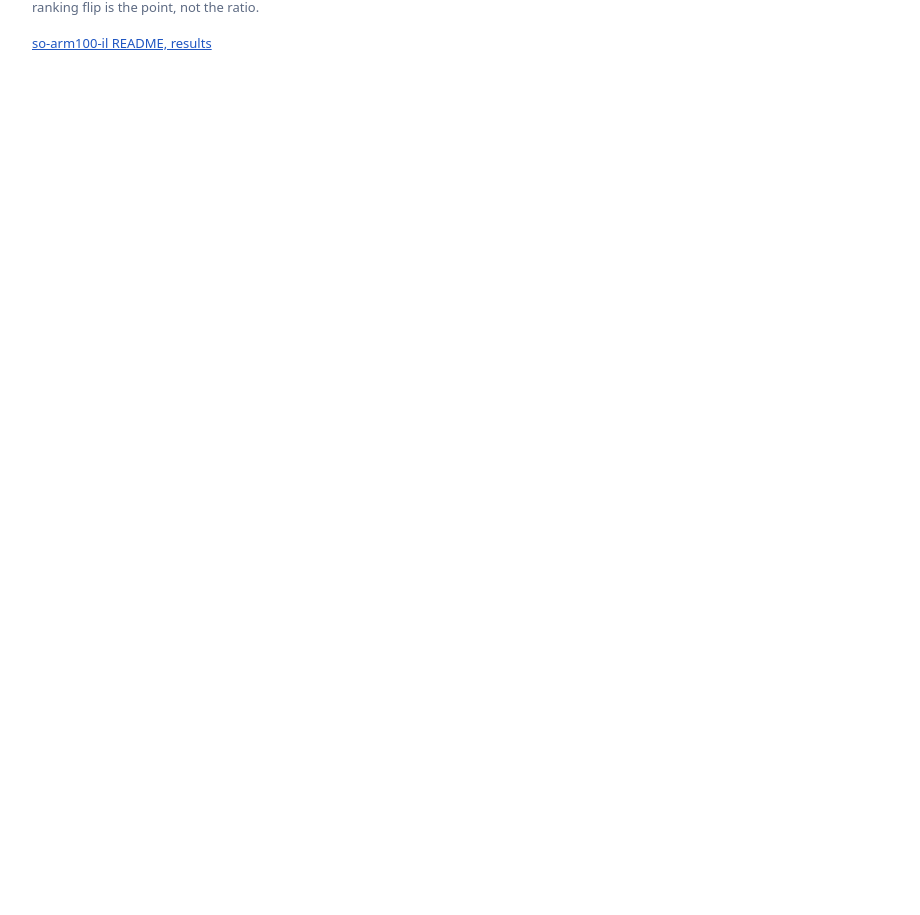
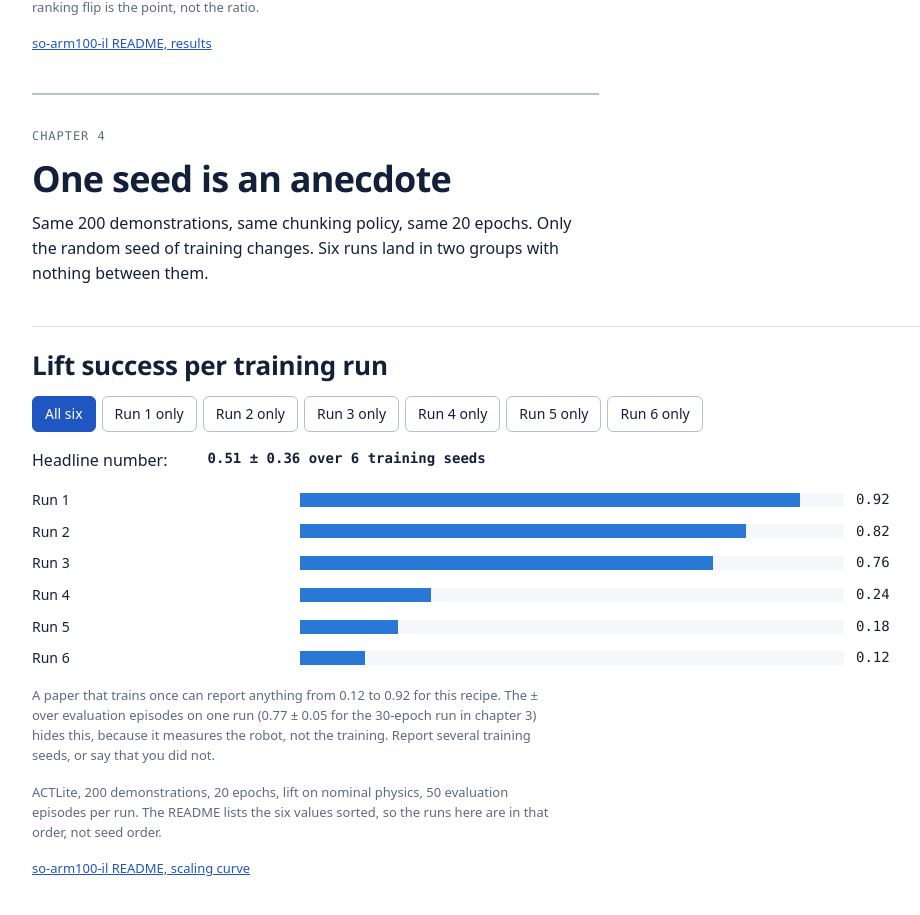
Before and after one commit to AungKaung1928/demos-to-policy, a React (Vite) app: page / in a window 1280 px wide. Shown: the part 919-1834 px from the top of the page, without its empty margins (144-1064 px from the left). Before the commit the page ends 1020 px from the top, so only its background shows below. Built offline with nearby package versions, Linux system fonts and the light colour scheme.

Commit message:
Chapter 4: one seed is an anecdote (6 training runs 0.92..0.12, report one vs mean ± sd, EN/JA), checked at 1280 and 390 px

```diff
--- a/src/App.tsx
+++ b/src/App.tsx
@@ -1,5 +1,6 @@
 import { useState } from 'react'
 import { rows, source } from './data/valloss'
+import { SeedsChapter } from './SeedsChapter'
 import { LangContext, initialLang, saveLang } from './i18n'
 import type { Lang } from './i18n'
 
@@ -146,6 +147,7 @@ export default function App() {
               </a>
             </p>
           </section>
+          <SeedsChapter />
         </main>
       </div>
     </LangContext.Provider>
--- /dev/null
+++ b/src/SeedsChapter.tsx
@@ -0,0 +1,91 @@
+import { useState } from 'react'
+import { mean, sd, seeds, source } from './data/seeds'
+import { useLang } from './i18n'
+
+const T = {
+  en: {
+    eyebrow: 'Chapter 4',
+    title: 'One seed is an anecdote',
+    intro:
+      'Same 200 demonstrations, same chunking policy, same 20 epochs. Only the random seed of training changes. Six runs land in two groups with nothing between them.',
+    report: 'What the write-up reports',
+    run: (i: number) => `Run ${i + 1} only`,
+    all: 'All six',
+    headline: 'Headline number:',
+    allRead: (m: string, s: string) => `${m} ± ${s} over 6 training seeds`,
+    oneRead: (v: string) => `${v} from one training seed`,
+    chart: 'Lift success per training run',
+    note: 'A paper that trains once can report anything from 0.12 to 0.92 for this recipe. The ± over evaluation episodes on one run (0.77 ± 0.05 for the 30-epoch run in chapter 3) hides this, because it measures the robot, not the training. Report several training seeds, or say that you did not.',
+    caveat:
+      'ACTLite, 200 demonstrations, 20 epochs, lift on nominal physics, 50 evaluation episodes per run. The README lists the six values sorted, so the runs here are in that order, not seed order.',
+  },
+  ja: {
+    eyebrow: '第 4 章',
+    title: 'シード 1 つは逸話にすぎない',
+    intro:
+      '同じ 200 本のデモ、同じチャンク方策、同じ 20 エポック。変えるのは学習の乱数シードだけです。6 回の学習結果は 2 つのグループに分かれ、その間には何もありません。',
+    report: '報告で書く数値',
+    run: (i: number) => `学習 ${i + 1} だけ`,
+    all: '6 回すべて',
+    headline: '見出しの数値:',
+    allRead: (m: string, s: string) => `学習シード 6 つで ${m} ± ${s}`,
+    oneRead: (v: string) => `学習シード 1 つで ${v}`,
+    chart: '学習ごとの持ち上げ成功率',
+    note: '1 回だけ学習する論文なら、この手順で 0.12 から 0.92 までどの値でも報告できます。1 回の学習に対する評価エピソードの ± (第 3 章の 30 エポックの学習での 0.77 ± 0.05) ではこれは見えません。それはロボットのばらつきで、学習のばらつきではないからです。学習シードを複数回して報告するか、していないと明記しましょう。',
+    caveat:
+      'ACTLite、デモ 200 本、20 エポック、標準の物理で持ち上げ、学習ごとに評価 50 エピソード。README には 6 つの値が大きい順に並んでいるため、ここでの学習番号はその順で、シード番号ではありません。',
+  },
+}
+
+export function SeedsChapter() {
+  const t = T[useLang()]
+  const [pick, setPick] = useState<number | null>(null)
+  const read =
+    pick === null ? t.allRead(mean(seeds).toFixed(2), sd(seeds).toFixed(2)) : t.oneRead(seeds[pick].toFixed(2))
+  return (
+    <>
+      <section className="intro chapter-break" id="seeds">
+        <p className="eyebrow">{t.eyebrow}</p>
+        <h1>{t.title}</h1>
+        <p>{t.intro}</p>
+      </section>
+      <section className="panel" aria-labelledby="seeds-h">
+        <h2 id="seeds-h">{t.chart}</h2>
+        <div className="seg seg-wrap" role="group" aria-label={t.report}>
+          <button id="seed-all" type="button" aria-pressed={pick === null} onClick={() => setPick(null)}>
+            {t.all}
+          </button>
+          {seeds.map((_, i) => (
+            <button key={i} id={`seed-${i}`} type="button" aria-pressed={pick === i} onClick={() => setPick(i)}>
+              {t.run(i)}
+            </button>
+          ))}
+        </div>
+        <p className="readout">
+          {t.headline} <b className="num">{read}</b>
+        </p>
+        <ul className="bars">
+          {seeds.map((v, i) => (
+            <li key={i}>
+              <span className="bar-label">{t.run(i).replace(/ only$|だけ$/, '')}</span>
+              <span className="bar-track">
+                <span
+                  className={pick === null || pick === i ? 'bar win' : 'bar dim'}
+                  style={{ width: `${v * 100}%` }}
+                />
+              </span>
+              <span className="bar-value num">{v.toFixed(2)}</span>
+            </li>
+          ))}
+        </ul>
+        <p className="muted">{t.note}</p>
+        <p className="muted">{t.caveat}</p>
+        <p className="muted">
+          <a href={`https://${source.ref}`} lang="en">
+            {source.label}
+          </a>
+        </p>
+      </section>
+    </>
+  )
+}
--- /dev/null
+++ b/src/data/seeds.ts
@@ -0,0 +1,16 @@
+// so-arm100-il README line 36 and key point at line 47: ACTLite, 200 demonstrations, 20 epochs,
+// 6 training seeds, lift success over 50 evaluation episodes each. The README lists the six values
+// sorted, not by seed number, so they are labelled run 1..6 here.
+export const seeds = [0.92, 0.82, 0.76, 0.24, 0.18, 0.12]
+
+export function mean(x: number[]): number {
+  return x.reduce((a, b) => a + b, 0) / x.length
+}
+
+/** Sample standard deviation (n - 1), as in the README's 0.51 ± 0.36. */
+export function sd(x: number[]): number {
+  const m = mean(x)
+  return Math.sqrt(x.reduce((a, b) => a + (b - m) ** 2, 0) / (x.length - 1))
+}
+
+export const source = { label: 'so-arm100-il README, scaling curve', ref: 'github.com/AungKaung1928/so-arm100-il' }
--- a/src/index.css
+++ b/src/index.css
@@ -522,3 +522,24 @@ td.fail {
 td.num {
   white-space: nowrap;
 }
+
+/* Chapter 4: seven choices wrap instead of overflowing on a phone */
+.seg.seg-wrap {
+  display: flex;
+  flex-wrap: wrap;
+  gap: 6px;
+}
+
+.seg.seg-wrap button,
+.seg.seg-wrap button + button {
+  border-left: 1px solid var(--hairline-strong);
+  border-radius: var(--radius);
+}
+
+.seg.seg-wrap button[aria-pressed='true'] {
+  border-color: var(--accent);
+}
+
+.bar.dim {
+  background: var(--hairline-strong);
+}
```
Also changed, not shown: 1 other file (tests, documents, lock files or other folders).
